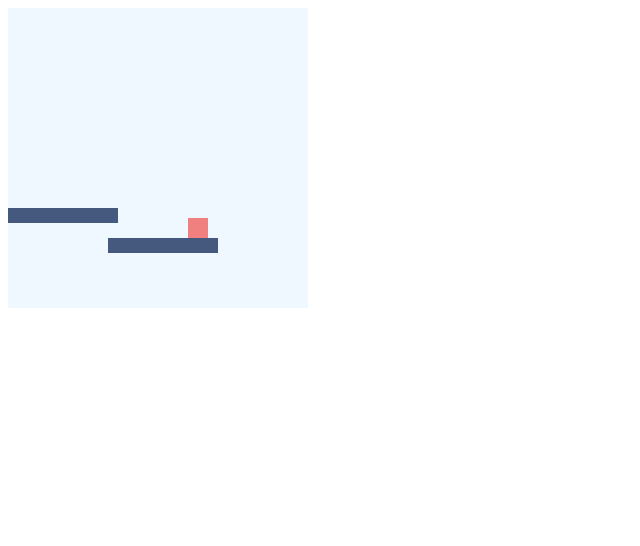
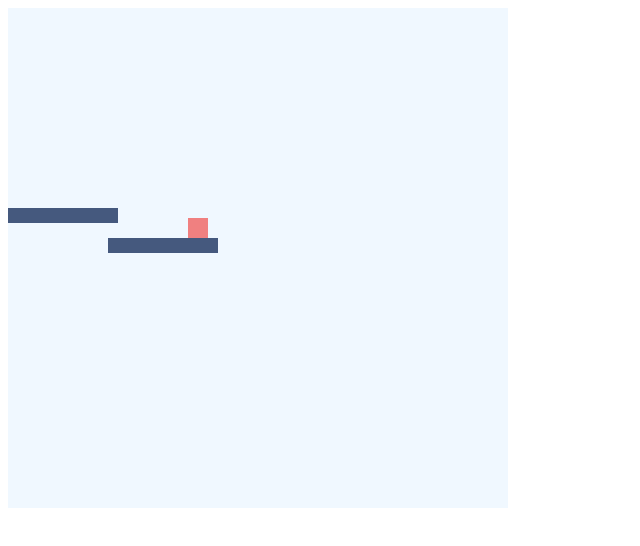
Before and after one commit to Chessratter2/Platformer, a plain HTML site: page index.html in a window 1280 px wide. Shown: the whole page, without its empty margins (0-640 px from the left). Drawn offline with Linux system fonts and the light colour scheme.

Commit message:
Update index.html

```diff
--- a/index.html
+++ b/index.html
@@ -29,7 +29,7 @@
     // Function to render the canvas
     function rendercanvas(){
         ctx.fillStyle = "#F0F8FF";
-        ctx.fillRect(0, 0, 300, 300);
+        ctx.fillRect(0, 0, 500, 500);
     }
     // Function to render the player
     function renderplayer(){
@@ -127,8 +127,8 @@
     }
     canvas=document.getElementById("canvas");
     ctx=canvas.getContext("2d");
-    ctx.canvas.height = 300;
-    ctx.canvas.width = 300;
+    ctx.canvas.height = 500;
+    ctx.canvas.width = 500;
     createplat();
     createplat();
     createplat();
```
